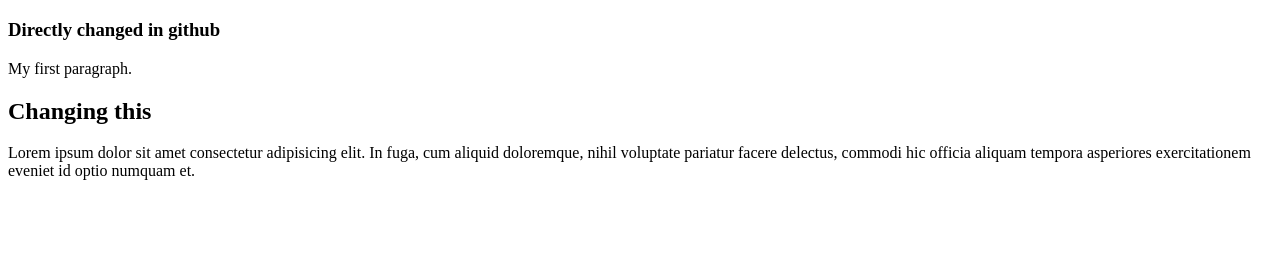
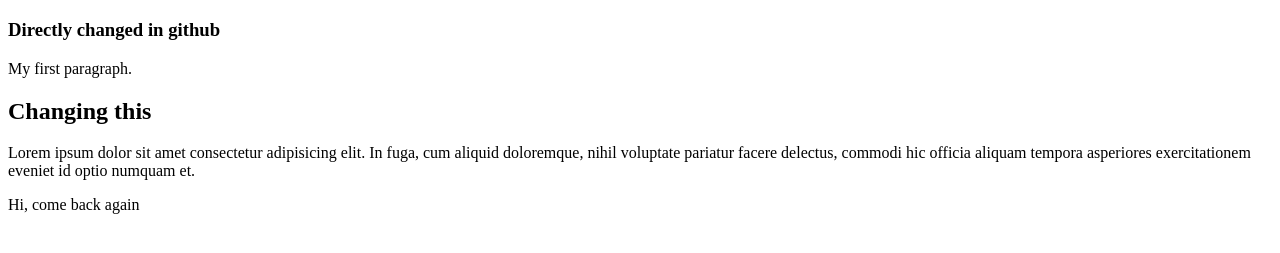
Before and after one commit to BKR70/again_practice, a plain HTML site: page index.html in a window 1280 px wide. Shown: the part 95-348 px from the top of the page. Drawn offline with Linux system fonts and the light colour scheme.

Commit message:
comeback

```diff
--- a/index.html
+++ b/index.html
@@ -7,5 +7,6 @@
         <p>My first paragraph.</p>
         <h2>Changing this</h2>
         <p>Lorem ipsum dolor sit amet consectetur adipisicing elit. In fuga, cum aliquid doloremque, nihil voluptate pariatur facere delectus, commodi hic officia aliquam tempora asperiores exercitationem eveniet id optio numquam et.</p>
+        <p>Hi, come back again</p>
     </body>
 </html>
```
